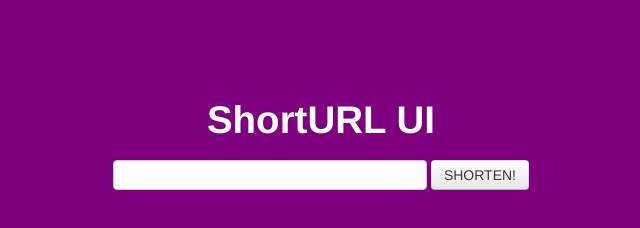
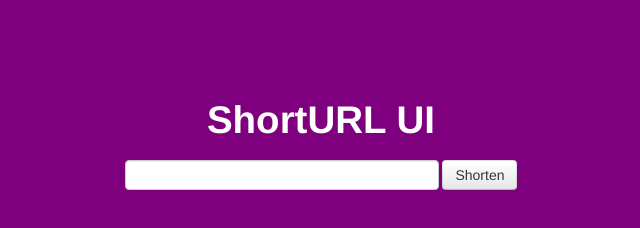
Before and after one commit to seanbollin/shorturl-ui, a website: page public/index.html in a window 1280 px wide. Shown: the whole page, without its empty margins (319-959 px from the left). Drawn offline with Linux system fonts and the light colour scheme.

Commit message:
change verbage

```diff
--- a/public/index.html
+++ b/public/index.html
@@ -18,7 +18,7 @@
     <h1>ShortURL UI</h1>
     <form class="form-search">
       <input type="text" class="input-medium to-short">
-      <button type="submit" class="btn">SHORTEN!</button>
+      <button type="submit" class="btn">Shorten</button>
     </form>
     <div class="shorturl"></div>
   </div>
```
